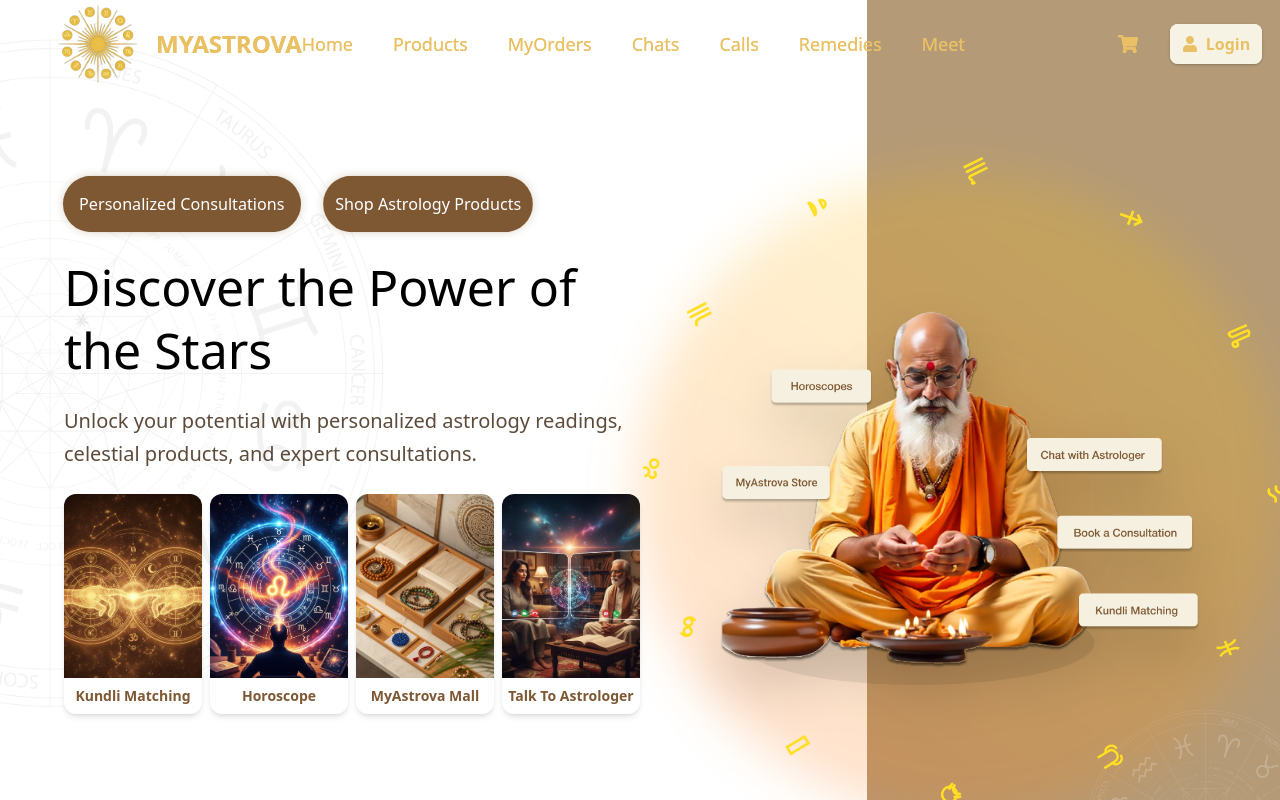
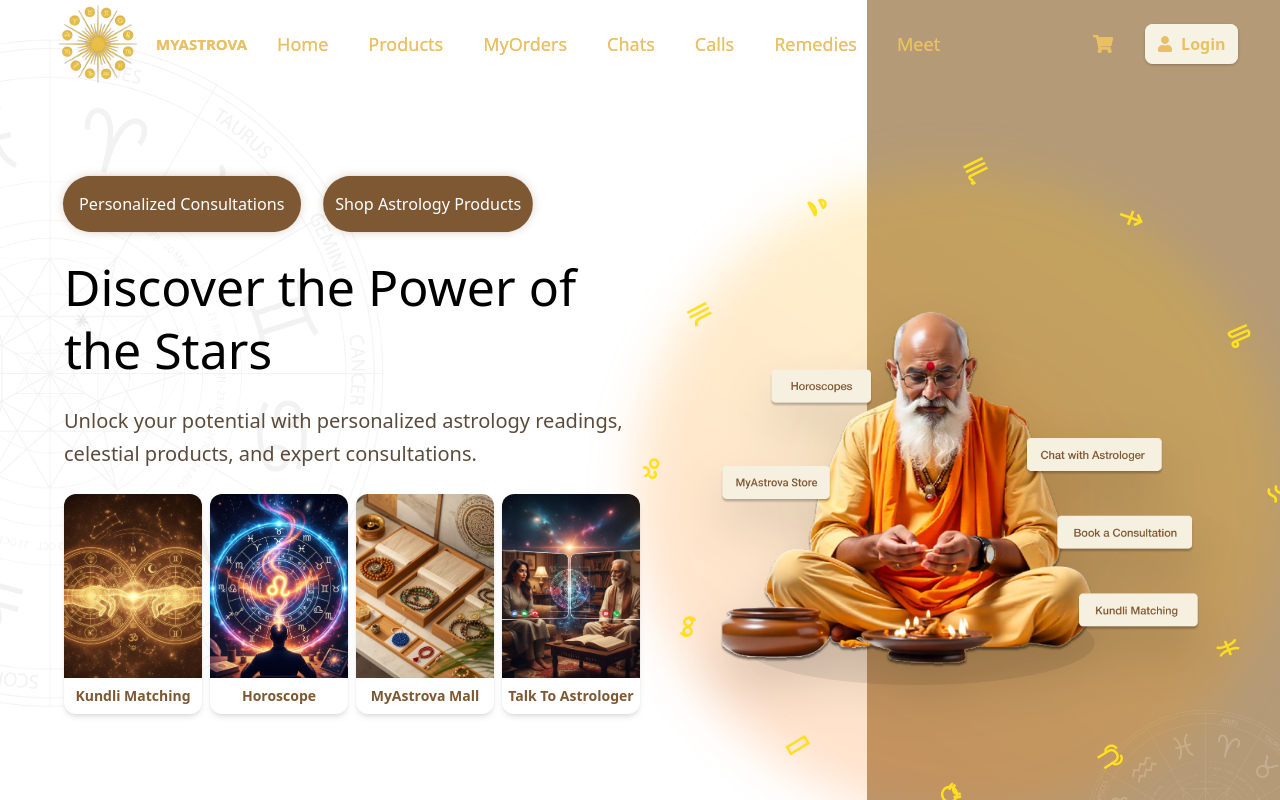
Before and after one commit to AbhishekGour12/astrova, a Next.js app in the folder client/: page / in a window 1280 px wide. Shown: the top 800 px of the page. Built offline with nearby package versions, Linux system fonts and the light colour scheme; no server answers.

Commit message:
first commit

```diff
--- a/client/src/app/components/Navbar.js
+++ b/client/src/app/components/Navbar.js
@@ -86,15 +86,16 @@ ${
         className="flex  mx-auto justify-between items-center
   px-4 sm:px-6 lg:px-12
   h-[72px] lg:h-[88px]
-  text-[#E9C164] font-semibold  "
+
+  text-[#E9C164] font-semibold max-[1380px]:px-2  "
       >
         {/* LOGO */}
         {/* LOGO FIXED RESPONSIVE */}
         <div
           onClick={() => router.push("/")}
-          className="cursor-pointer flex items-center "
+          className="cursor-pointer flex items-center max-[1380px]:mr-[30px] max-[1240px]:mr-0 "
         >
-          <div className="relative w-[56px] h-[56px] lg:w-[100px] lg:h-[100px]  ">
+          <div className="relative  w-[56px] h-[56px] lg:w-[100px] lg:h-[100px]  ">
             <Image
               src="/logo2.png"
               alt="MyAstrovaLogo"
@@ -106,7 +107,7 @@ ${
             />
           </div>
           <span
-            className="ml-2 text-[20px] lg:text-[24px] font-bold max-sm:text-[15px] max-[380px]:text-[10px]"
+            className="max-[1380px]:text-[15px] max-[1240]:text-[24px] ml-2 text-[20px]  font-bold max-sm:text-[15px] max-[380px]:text-[10px]"
             style={{ fontFamily: "Noto Sans" }}
           >
             MYASTROVA
```
